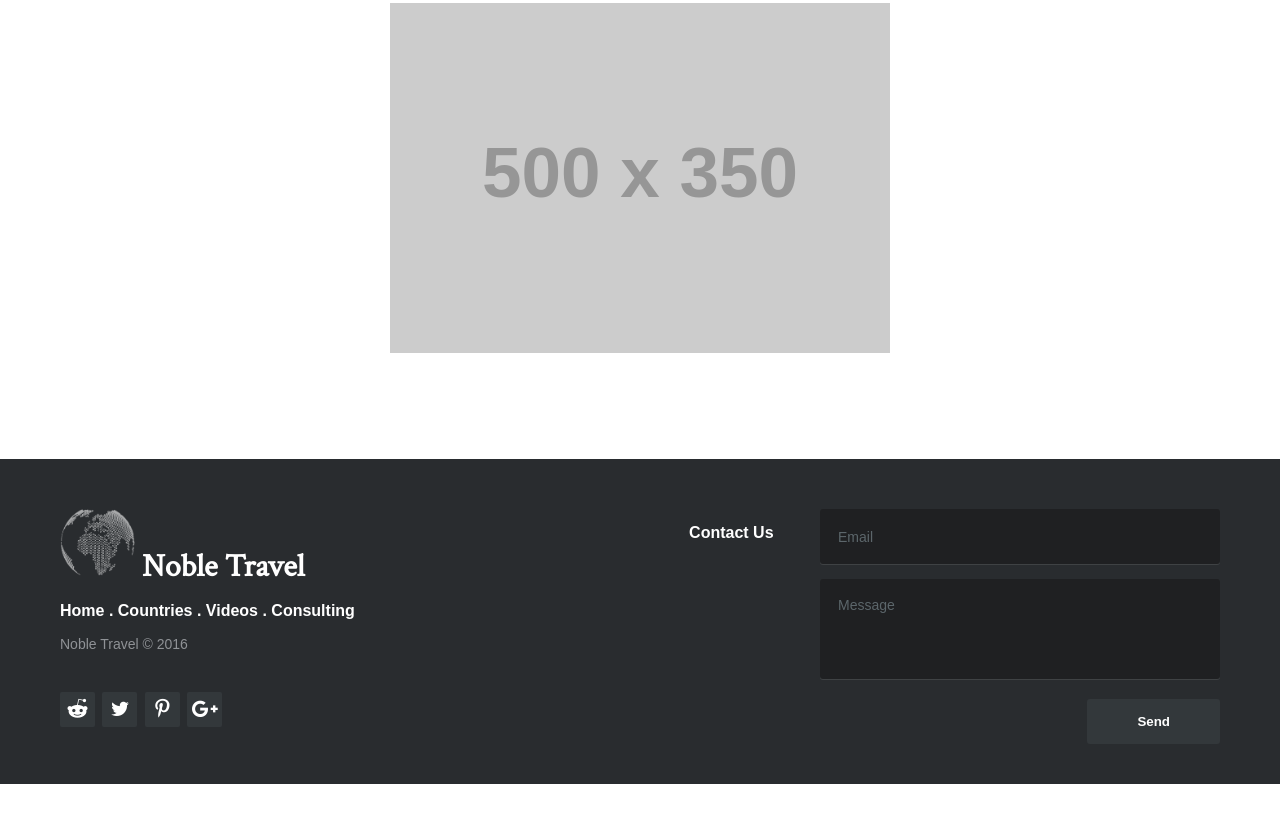
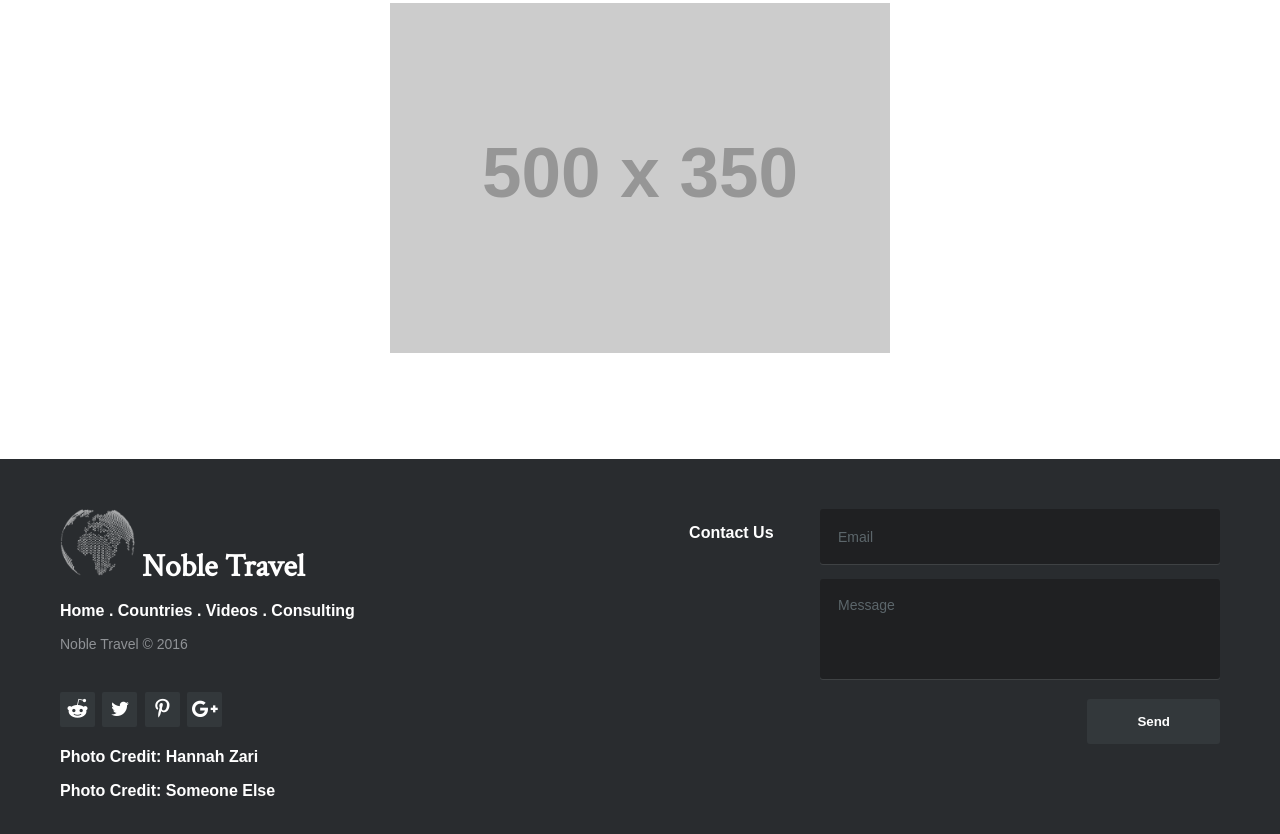
Before and after one commit to Nadr0j/NobleTravel, a plain HTML site: page index.html in a window 1280 px wide. Shown: the part 2143-2977 px from the top of the page. Before the commit the page ends 2927 px from the top, so only its background shows below. Drawn offline with Linux system fonts and the light colour scheme; placeholder pictures from the web are drawn by us; a web font is replaced by a local one.

Commit message:
added photo cred to footer

```diff
--- a/article.css
+++ b/article.css
@@ -329,6 +329,10 @@ FOOTER SOCIAL ICONS
 	margin-bottom: 5px;
 }
 
+.footer-icons p {
+    margin-bottom: 0;
+}
+
 .footer-icons a:hover {
     color: #87afdc;
 }
--- a/index.html
+++ b/index.html
@@ -89,7 +89,8 @@
 					<a href="#"><i class="fa fa-twitter"></i></a>
 					<a href="#"><i class="fa fa-pinterest-p"></i></a>
 					<a href="#"><i class="fa fa-google-plus"></i></a>
-
+                    <p>Photo Credit: Hannah Zari</p>
+                    <p>Photo Credit: Someone Else</p>
 				</div>
 
 			</div>
--- a/stylesheet.css
+++ b/stylesheet.css
@@ -387,6 +387,10 @@ FOOTER SOCIAL ICONS
 	margin-bottom: 5px;
 }
 
+.footer-icons p {
+    margin-bottom: 0;
+}
+
 .footer-icons a:hover {
     color: #87afdc;
 }
```
Also changed, not shown: article.html (+2 -0 lines).
